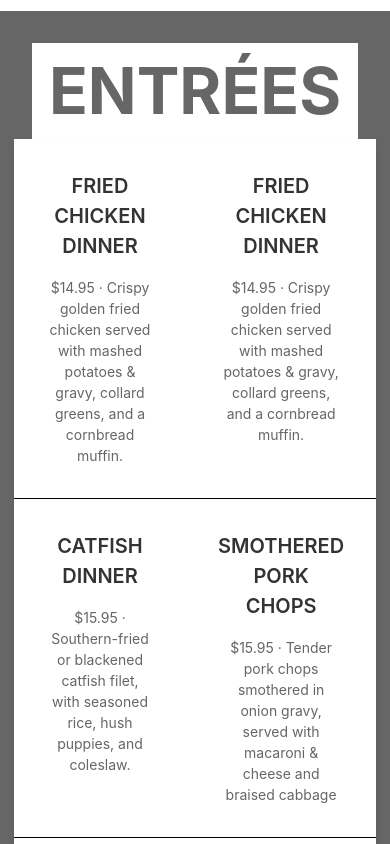
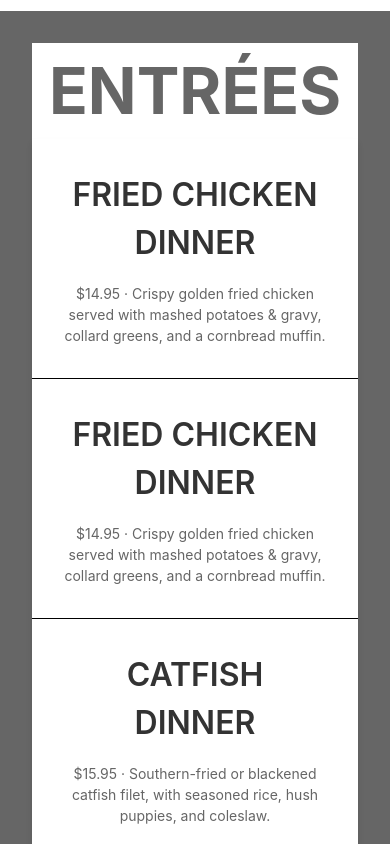
Before and after one commit to jonnicwolf/iAmSoulfood247, a React (Vite) app in the folder iamsoulfood247/: page /concept in a window 390 px wide. Shown: the part 1080-1924 px from the top of the page. Built offline with nearby package versions, Linux system fonts and the light colour scheme.

Commit message:
add: responsiveness to Card header and About page, fix: responsive grid layout for Concept page

```diff
--- a/iamsoulfood247/src/components/layout/Card.jsx
+++ b/iamsoulfood247/src/components/layout/Card.jsx
@@ -34,6 +34,10 @@ const CardHeader = styled.h3`
   font-weight: 600;
   color: ${({ theme }) => theme.colors.text};
   text-align: center;
+
+  @media (max-width: 768px) {
+    font-size: ${({ theme }) => theme.fontSize.xxl};
+  }
 `;
 
 const CardBody = styled.div`
--- a/iamsoulfood247/src/pages/About.jsx
+++ b/iamsoulfood247/src/pages/About.jsx
@@ -18,6 +18,7 @@ const About = () => {
       <Card
         title="OUR STORY"
         size='xxx_xl'
+        style={{ boxShadow: 'none' }}
         children={
           <Text
             content={"iAmSoulfood247 was founded with a passion for bringing the rich, comforting flavors of soul food to a wider audience. Our journey began in a small kitchen, where we experimented with traditional recipes passed down through generations, infusing them with a modern twist to cater to contemporary tastes. We believe that soul food is more than just a cuisine; it's a celebration of culture, community, and togetherness. Our mission is to make soul food accessible to everyone, offering delicious, healthy options that nourish both the body and soul. At iAmSoulfood247, we are committed to quality, authenticity, and exceptional service, ensuring that every meal we serve is a memorable experience."}
@@ -34,6 +35,7 @@ const About = () => {
 
       <Card
         title={"OUR TEAM"}
+        style={{ boxShadow: 'none' }}
         children={
           <TeamWrapper>
             <Card
@@ -97,6 +99,11 @@ const HeroText = styled.div`
   font-size: ${({ theme }) => theme.fontSize.xxx_xl};
   color: ${({ theme }) => theme.colors.surface};
   font-weight: bold;
+
+  @media (max-width: 768px) {
+    font-size: ${({ theme }) => theme.fontSize.xxxl};
+    top: 20%;
+  }
 `;
 
 const TeamWrapper = styled.div`
--- a/iamsoulfood247/src/pages/Concept.jsx
+++ b/iamsoulfood247/src/pages/Concept.jsx
@@ -111,4 +111,8 @@ const MenuGrid = styled.div`
   display: grid;
   grid-template-columns: repeat(2, 1fr);
   justify-items: center;
+
+  @media (max-width: 768px) {
+    grid-template-columns: 1fr;
+  }
 `;
```
